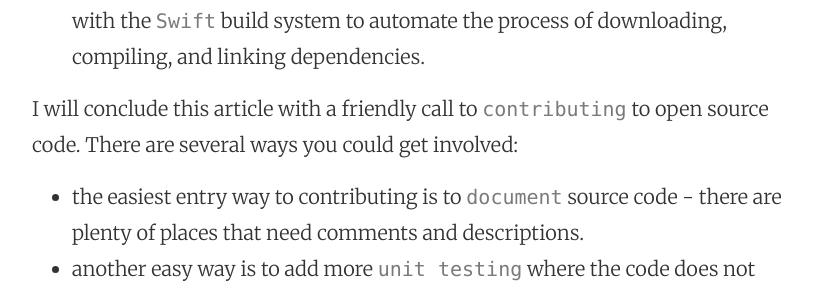
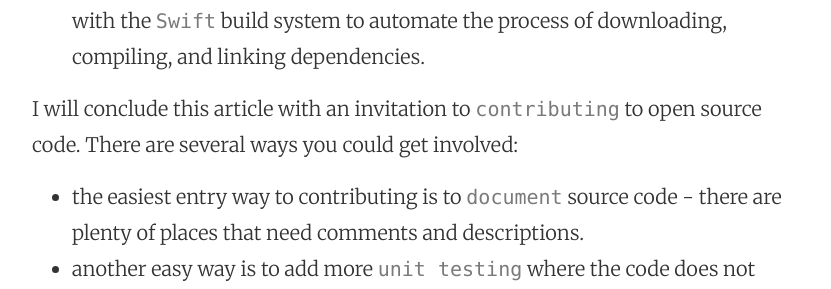
Before and after one commit to mhorga/mhorga.github.io, a Jekyll site: the page built from _posts/2015-12-07-swift-is-now-open-source.markdown, in a window 1280 px wide. Shown: the part 1464-1753 px from the top of the page, without its empty margins (224-1055 px from the left). Built offline with Jekyll 4.4.1, drawn with Linux system fonts in a browser that asks for light colours.

Commit message:
Post update: Swift is now open source!

```diff
--- a/_posts/2015-12-07-swift-is-now-open-source.markdown
+++ b/_posts/2015-12-07-swift-is-now-open-source.markdown
@@ -12,7 +12,7 @@
 * [Swift corelibs](https://github.com/apple/swift-corelibs-foundation) - there are __3__ `corelibs` repositories but the most important one is `Foundation`, which contains the source code for `Foundation`, which provides common functionality for all applications.
 * [Swift package manager](https://github.com/apple/swift-package-manager) which contains the source code for `Package Manager` - a tool for managing the distribution of `Swift` code. It’s integrated with the `Swift` build system to automate the process of downloading, compiling, and linking dependencies.
 
-I will conclude this article with a friendly call to `contributing` to open source code. There are several ways you could get involved:
+I will conclude this article with an invitation to `contributing` to open source code. There are several ways you could get involved:
 
 * the easiest entry way to contributing is to `document` source code - there are plenty of places that need comments and descriptions.
 * another easy way is to add more `unit testing` where the code does not have enough/full coverage
```
